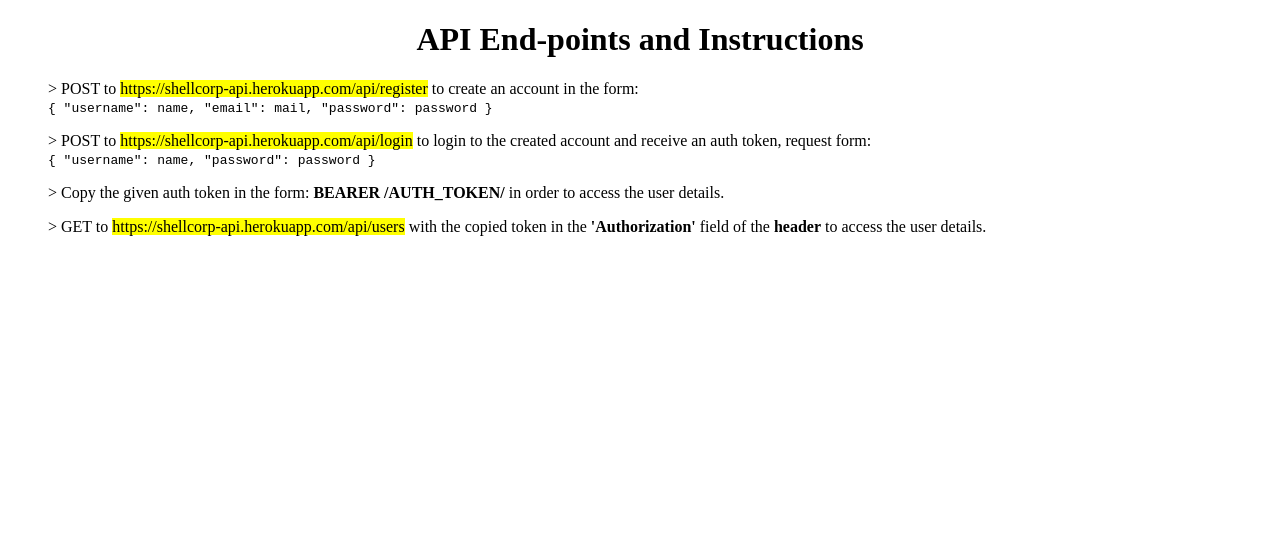
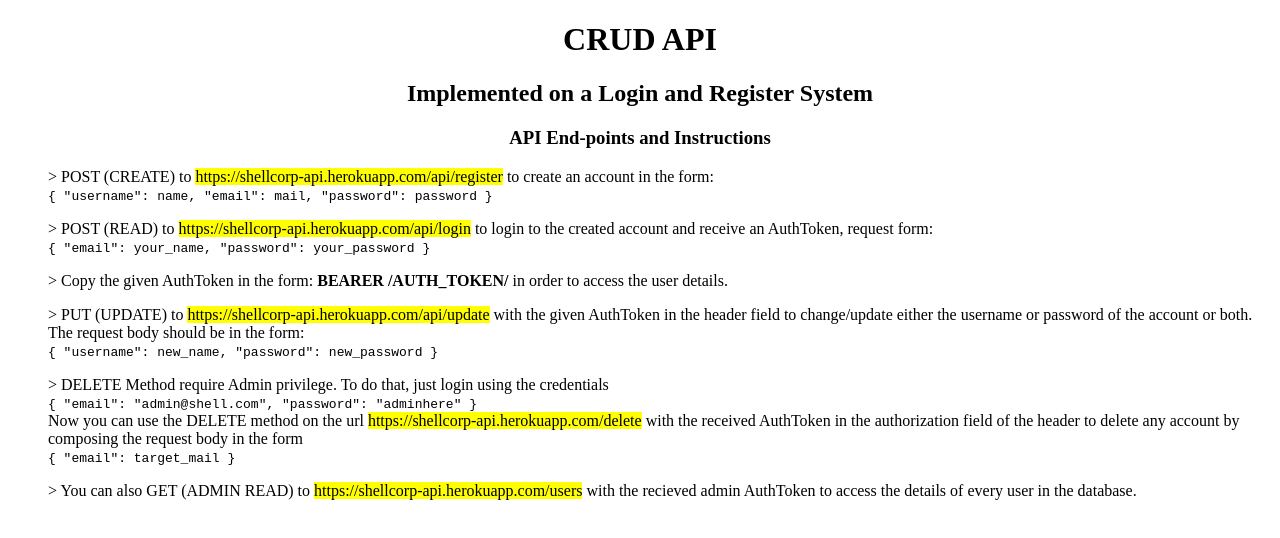
Before and after one commit to mo-shaz/REST-API, a website: page index.html in a window 1280 px wide. Drawn offline with Linux system fonts and the light colour scheme.

Commit message:
shell-changes

```diff
--- a/index.html
+++ b/index.html
@@ -2,9 +2,11 @@
 <html>
     <title> API </title>
     <body>
-        <h1><center>API End-points and Instructions</center></h1>
-        <div>
-            <ul>> POST to <mark>https://shellcorp-api.herokuapp.com/api/register</mark> to create an account in the form:<br>
+        <h1><center>CRUD API</center></h1>
+        <h2><center>Implemented on a Login and Register System</center></h2>
+        <h3><center>API End-points and Instructions</center></h3>
+        <section>
+            <ul>> POST (CREATE) to <mark>https://shellcorp-api.herokuapp.com/api/register</mark> to create an account in the form:<br>
                 <code>
                 {
                 "username": name,
@@ -12,15 +14,37 @@
                 "password": password
                 }
                 </code> </ul>
-                <ul>> POST to <mark>https://shellcorp-api.herokuapp.com/api/login</mark> to login to the created account and receive an auth token, request form:<br>
+                <ul>> POST (READ) to <mark>https://shellcorp-api.herokuapp.com/api/login</mark> to login to the created account and receive an AuthToken, request form:<br>
                 <code>
                 {
-                "username": name,
-                "password": password
+                "email": your_name,
+                "password": your_password
                 }
                 </code></ul>
-            <ul>> Copy the given auth token in the form: <strong>BEARER /AUTH_TOKEN/</strong> in order to access the user details. </ul>
-            <ul>> GET to <mark>https://shellcorp-api.herokuapp.com/api/users</mark> with the copied token in the <strong>'Authorization'</strong> field of the <strong>header</strong> to access the user details. </ul>
-        </div>
+            <ul>> Copy the given AuthToken in the form: <strong>BEARER /AUTH_TOKEN/</strong> in order to access the user details. </ul>
+            <ul>> PUT (UPDATE) to <mark>https://shellcorp-api.herokuapp.com/api/update</mark> with the given AuthToken in the header field to change/update either the username or password of the account or both. The request body should be in the form:<br>
+            <code>
+                {
+                "username": new_name,
+                "password": new_password
+                }
+            </code>
+            </ul>
+            <ul>> DELETE Method require Admin privilege. To do that, just login using the credentials <br>
+            <code>
+                {
+                "email": "admin@shell.com",
+                "password": "adminhere"
+                }
+            </code> <br>
+            Now you can use the DELETE method on the url <mark>https://shellcorp-api.herokuapp.com/delete</mark> with the received AuthToken in the authorization field of the header to delete any account by composing the request body in the form <br>
+            <code>
+                {
+                "email": target_mail
+                }
+            </code>
+            </ul>
+            <ul>> You can also GET (ADMIN READ) to <mark>https://shellcorp-api.herokuapp.com/users</mark> with the recieved admin AuthToken to access the details of every user in the database. </ul>
+        </section>
     </body>
 </html>
```
